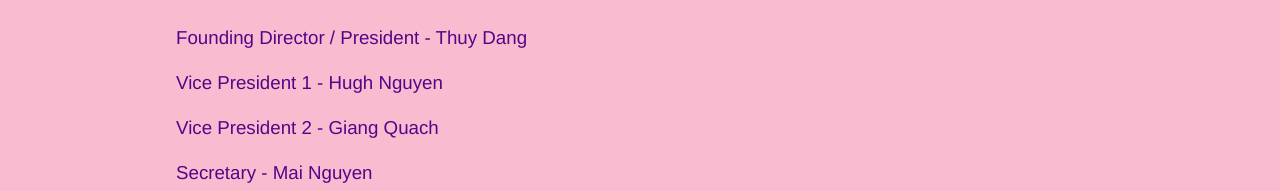
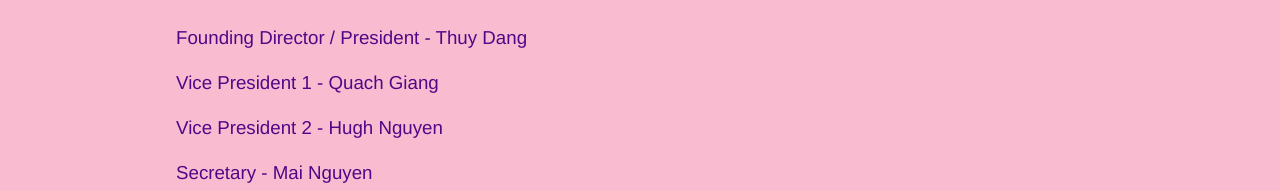
Before and after one commit to jdinhify/web-ava-inc, a Next.js app: page / in a window 1280 px wide. Shown: the part 3607-3798 px from the top of the page. Built offline with nearby package versions, Linux system fonts and the light colour scheme.

Commit message:
Adding Hugh Nguyen

```diff
--- a/components/home-contact.js
+++ b/components/home-contact.js
@@ -8,8 +8,8 @@ export const HomeContact = () => (
         <h2>Contact</h2>
 
         <h3>Founding Director / President - Thuy Dang</h3>
-        <h3>Vice President 1 - Hugh Nguyen</h3>
-        <h3>Vice President 2 - Giang Quach</h3>
+        <h3>Vice President 1 - Quach Giang</h3>
+        <h3>Vice President 2 - Hugh Nguyen</h3>
         <h3>Secretary - Mai Nguyen</h3>
         <h3>Treasurer - Le Vo</h3>
         <h3>Mobile: 0438 933 923</h3>
```
